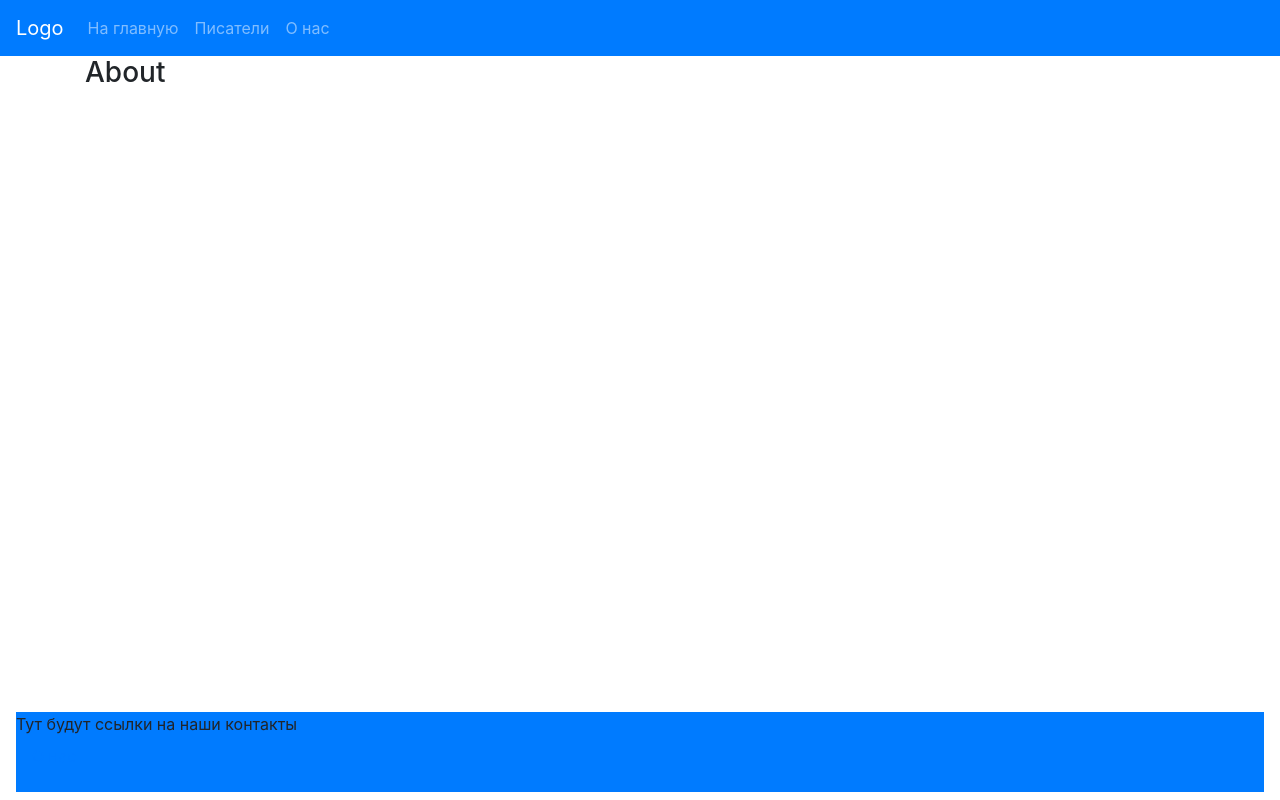
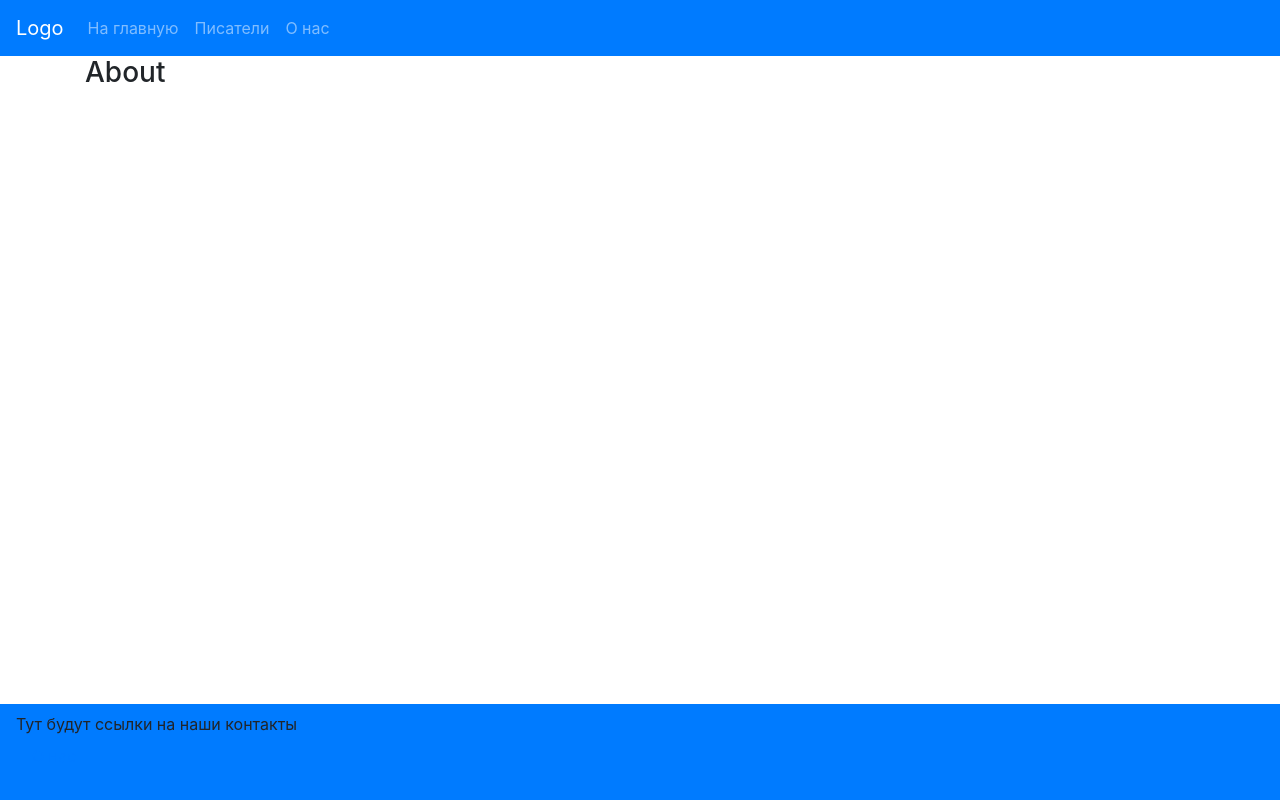
Before and after one commit to Guseff/culture-portal, a React app: page /about in a window 1280 px wide. Built offline with nearby package versions, Linux system fonts and the light colour scheme.

Commit message:
fix: fix footer position

```diff
--- a/src/components/Footer/Footer.tsx
+++ b/src/components/Footer/Footer.tsx
@@ -6,9 +6,9 @@ import { Nav } from 'react-bootstrap';
 
 const Footer = () => {
   return (
-    <div className="fixed-bottom">
+    <div className=" bg-primary fixed-bottom">
       <Navbar color="dark">
-        <Container fluid={true} className="bg-primary">
+        <Container fluid={true}>
           <footer>
             <address>
               <a>Тут будут ссылки на наши контакты</a>
```
